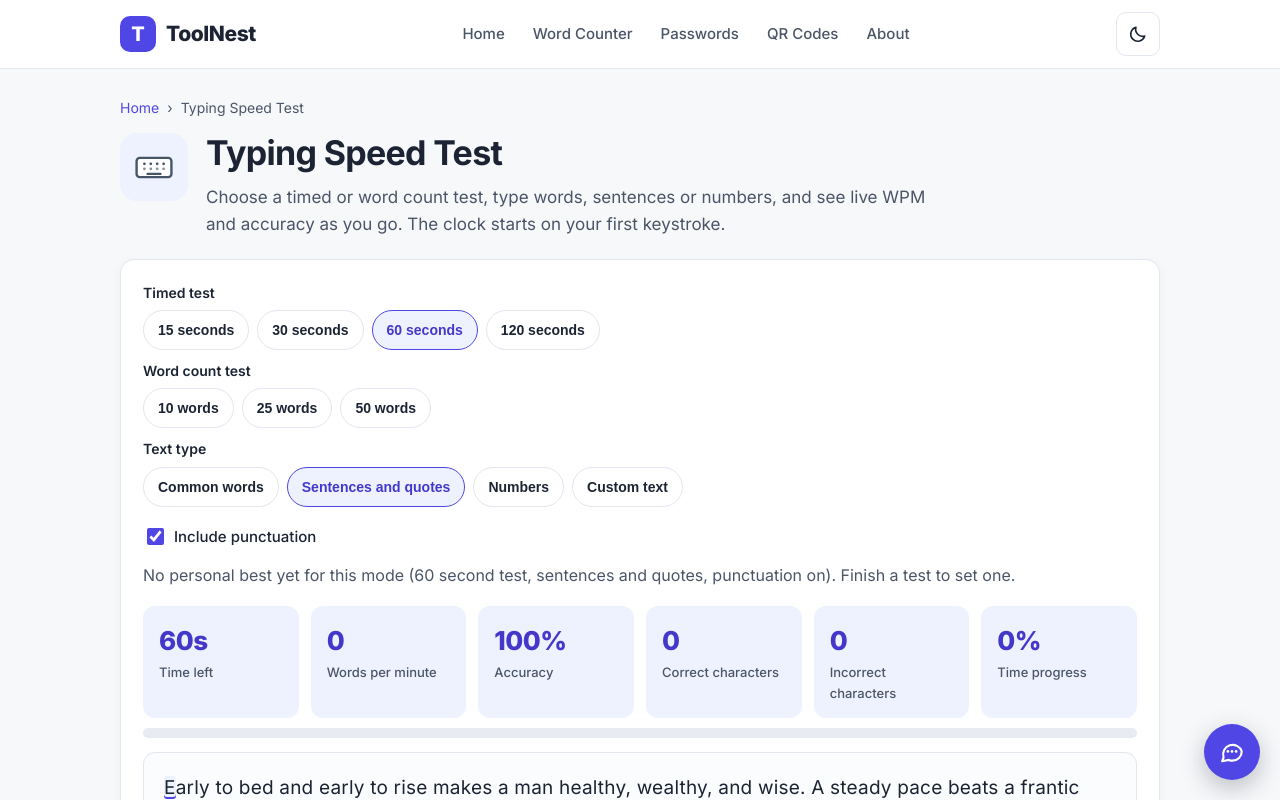
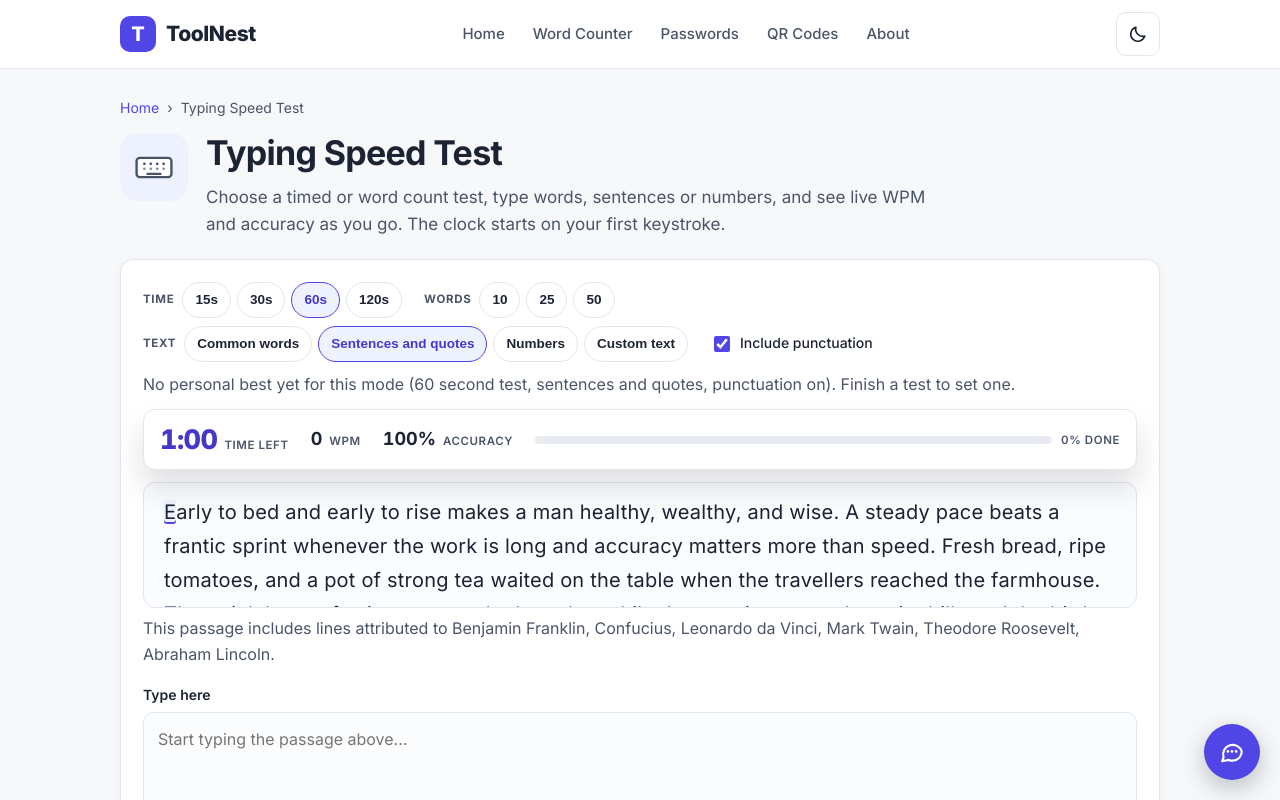
Before and after one commit to saurav73/ToolNest, a React (Vite) app: page /typing-speed-test in a window 1280 px wide. Shown: the top 800 px of the page. Built offline with nearby package versions, Linux system fonts and the light colour scheme.

Commit message:
Typing test: 3-line scrolling passage and slim sticky stats bar with timer

```diff
--- a/src/index.css
+++ b/src/index.css
@@ -643,15 +643,60 @@ td.num, th.num { text-align: right; font-variant-numeric: tabular-nums; }
 .file-actions .btn { padding: 5px 11px; font-size: 13.5px; min-height: 36px; }
 
 /* ---------- typing test ---------- */
-.typing-text {
-  font-size: 19px;
-  line-height: 1.75;
+/* Compact controls: every mode picker lives in one or two tidy chip rows. */
+.typing-controls { display: flex; flex-direction: column; gap: 8px; margin-bottom: 10px; }
+.tc-row { display: flex; flex-wrap: wrap; align-items: center; gap: 8px 22px; }
+.tc-group { display: flex; flex-wrap: wrap; align-items: center; gap: 6px; }
+.tc-label { font-size: 11.5px; font-weight: 700; letter-spacing: 0.06em; text-transform: uppercase; color: var(--ink-soft); margin-right: 2px; }
+.typing-controls .preset-chip { min-height: 36px; padding: 5px 12px; font-size: 13.5px; }
+.tc-check { display: inline-flex; align-items: center; gap: 7px; font-size: 14px; font-weight: 500; min-height: 36px; cursor: pointer; }
+.tc-check input[type='checkbox'] { width: 16px; height: 16px; accent-color: var(--accent); }
+.tc-check input[type='checkbox']:disabled { cursor: not-allowed; opacity: 0.5; }
+
+/* Slim live stats bar: sticky under the site header, so the time, WPM,
+   accuracy and progress stay on screen while typing. */
+.typing-stats {
+  position: sticky;
+  top: 68px;
+  z-index: 5;
+  display: flex;
+  align-items: center;
+  gap: 8px 22px;
+  background: var(--card);
+  border: 1px solid var(--line);
+  border-radius: 12px;
+  box-shadow: var(--nav-shadow);
+  padding: 8px 16px;
+  margin: 12px 0;
+}
+.ts-item { display: flex; align-items: baseline; gap: 7px; white-space: nowrap; }
+.ts-num { font-size: 18px; font-weight: 700; font-variant-numeric: tabular-nums; }
+.ts-time .ts-num { font-size: 27px; font-weight: 800; letter-spacing: -0.02em; color: var(--accent-dark); }
+.ts-lbl { font-size: 11.5px; font-weight: 600; letter-spacing: 0.05em; text-transform: uppercase; color: var(--ink-soft); white-space: nowrap; }
+.ts-progress { display: flex; align-items: center; gap: 9px; flex: 1 1 auto; min-width: 90px; }
+.ts-track { flex: 1 1 auto; min-width: 36px; height: 8px; border-radius: 999px; background: var(--meter-bg); overflow: hidden; }
+.ts-fill { height: 100%; border-radius: 999px; background: var(--accent); transition: width 0.2s; }
+
+/* Passage viewport: only about three lines are visible at a time. The
+   inner text is translated upwards as typing advances so the current
+   line stays in the middle of the window (see updateShift in
+   TypingTest.jsx). Height is three line boxes plus the inner padding. */
+.typing-viewport {
+  font-size: clamp(17px, 1vw + 13.5px, 20px);
+  line-height: 1.7;
   background: var(--field-bg);
   border: 1.5px solid var(--line);
   border-radius: 12px;
-  padding: 18px 20px;
+  height: calc(5.1em + 24px);
+  overflow: hidden;
+  user-select: none;
+  cursor: text;
+}
+.typing-text {
+  position: relative;
+  padding: 12px 20px;
   letter-spacing: 0.01em;
-  user-select: none;
+  transition: transform 0.25s ease;
 }
 .typing-text span { border-radius: 3px; }
 .typing-text span.ok { color: var(--ok); }
@@ -733,6 +778,16 @@ td.num, th.num { text-align: right; font-variant-numeric: tabular-nums; }
   .file-actions .btn { min-height: 44px; padding: 7px 12px; font-size: 14px; }
   .file-row .btn { min-height: 44px; }
   .checks label { min-height: 44px; }
+
+  /* typing test on phones: the stats bar stays one slim row and the
+     passage type drops a touch, keeping controls, time and text together */
+  .typing-stats { top: 62px; gap: 6px 13px; padding: 7px 12px; margin: 10px 0; }
+  .ts-time .ts-num { font-size: 22px; }
+  .ts-num { font-size: 15.5px; }
+  .ts-lbl { font-size: 10.5px; }
+  .ts-progress { min-width: 60px; }
+  .typing-viewport { font-size: 17.5px; }
+  .typing-text { padding: 12px 14px; }
   .dropzone { padding: 26px 16px; }
   textarea { min-height: 150px; }
   .stat-grid { grid-template-columns: repeat(auto-fill, minmax(128px, 1fr)); }
--- a/src/pages/tools/TypingTest.jsx
+++ b/src/pages/tools/TypingTest.jsx
@@ -319,6 +319,8 @@ export default function TypingTest() {
   const [newBest, setNewBest] = useState(false);
 
   const inputRef = useRef(null);
+  const viewportRef = useRef(null);
+  const innerRef = useRef(null);
   const intervalRef = useRef(null);
   const startRef = useRef(null);
   const typedRef = useRef('');
@@ -487,6 +489,38 @@ export default function TypingTest() {
     // eslint-disable-next-line react-hooks/exhaustive-deps
   }, []);
 
+  /* --------------------- passage viewport scroll -------------------- */
+  // The passage shows through a three-line window (Monkeytype style). After
+  // every render, shift the inner text up so the line holding the current
+  // character sits in the middle of that window. Everything is read from
+  // refs and the DOM, never from render scope, and it only runs in effects,
+  // so prerendering is untouched: the server output has no shift, which
+  // shows the first three lines, exactly the correct starting position.
+  const updateShift = () => {
+    const inner = innerRef.current;
+    const view = viewportRef.current;
+    if (!inner || !view) return;
+    const kids = inner.children;
+    if (!kids.length) { inner.style.transform = ''; return; }
+    const idx = Math.min(Math.max(typedRef.current.length, 0), kids.length - 1);
+    const span = kids[idx];
+    if (!span) return;
+    const cs = window.getComputedStyle(inner);
+    const linePx = parseFloat(cs.lineHeight) || parseFloat(cs.fontSize) * 1.7;
+    let shift = Math.max(0, span.offsetTop - linePx);
+    const maxShift = Math.max(0, inner.scrollHeight - view.clientHeight);
+    if (shift > maxShift) shift = maxShift;
+    inner.style.transform = shift > 0 ? `translateY(${-shift}px)` : '';
+  };
+
+  useEffect(() => { updateShift(); });
+
+  useEffect(() => {
+    window.addEventListener('resize', updateShift);
+    return () => window.removeEventListener('resize', updateShift);
+    // eslint-disable-next-line react-hooks/exhaustive-deps
+  }, []);
+
   /* ------------------------- settings changes ----------------------- */
   // Every settings change resets the run with a freshly generated passage.
   const applySettings = (nextSettings) => {
@@ -628,43 +662,42 @@ export default function TypingTest() {
       faqs={FAQS}
       content={CONTENT}
     >
-      <div className="field" style={{ marginBottom: 10 }}>
-        <span style={{ display: 'block', fontWeight: 600, fontSize: 14, marginBottom: 6 }}>Timed test</span>
-        <div className="preset-row" role="group" aria-label="Timed test length" style={{ margin: 0 }}>
+      <div className="typing-controls">
+        <div className="tc-row">
+          <div className="tc-group" role="group" aria-label="Timed test length">
+            <span className="tc-label" aria-hidden="true">Time</span>
             {TIME_OPTIONS.map((s) => (
               <button
                 key={s}
                 type="button"
                 className={`preset-chip${kind === 'time' && timeValue === s ? ' active' : ''}`}
                 aria-pressed={kind === 'time' && timeValue === s}
+                aria-label={`${s} seconds`}
                 onClick={() => chooseTimed(s)}
               >
-              {s} seconds
+                {s}s
               </button>
             ))}
           </div>
-      </div>
-
-      <div className="field" style={{ marginBottom: 10 }}>
-        <span style={{ display: 'block', fontWeight: 600, fontSize: 14, marginBottom: 6 }}>Word count test</span>
-        <div className="preset-row" role="group" aria-label="Word count test length" style={{ margin: 0 }}>
+          <div className="tc-group" role="group" aria-label="Word count test length">
+            <span className="tc-label" aria-hidden="true">Words</span>
             {WORD_OPTIONS.map((n) => (
               <button
                 key={n}
                 type="button"
                 className={`preset-chip${kind === 'words' && wordValue === n ? ' active' : ''}`}
                 aria-pressed={kind === 'words' && wordValue === n}
+                aria-label={`${n} words`}
                 onClick={() => chooseWords(n)}
               >
-              {n} words
+                {n}
               </button>
             ))}
           </div>
         </div>
-
-      <div className="field" style={{ marginBottom: 10 }}>
-        <span style={{ display: 'block', fontWeight: 600, fontSize: 14, marginBottom: 6 }}>Text type</span>
-        <div className="preset-row" role="group" aria-label="Text type" style={{ margin: 0 }}>
+        <div className="tc-row">
+          <div className="tc-group" role="group" aria-label="Text type">
+            <span className="tc-label" aria-hidden="true">Text</span>
             {TEXT_TYPES.map((t) => (
               <button
                 key={t.id}
@@ -677,10 +710,7 @@ export default function TypingTest() {
               </button>
             ))}
           </div>
-      </div>
-
-      <div className="checks" style={{ marginBottom: 6 }}>
-        <label>
+          <label className="tc-check">
             <input
               type="checkbox"
               checked={punctuation}
@@ -691,6 +721,7 @@ export default function TypingTest() {
           </label>
           {textType === 'numbers' && <span className="hint">Adds decimals and comma-grouped thousands.</span>}
           {textType === 'custom' && <span className="hint">Your own text is used exactly as pasted.</span>}
+        </div>
       </div>
 
       <p className="hint" style={{ margin: '4px 0 0' }} aria-live="polite">
@@ -734,32 +765,36 @@ export default function TypingTest() {
         </div>
       )}
 
-      <div className="stat-grid">
-        <div className="stat">
-          <div className="num">{kind === 'time' ? `${timeLeftSec}s` : formatClock(elapsedMs)}</div>
-          <div className="lbl">{kind === 'time' ? 'Time left' : 'Time elapsed'}</div>
+      <div className="typing-stats">
+        <div className="ts-item ts-time">
+          <span className="ts-num">{kind === 'time' ? formatClock(timeLeftSec * 1000) : formatClock(elapsedMs)}</span>
+          <span className="ts-lbl">{kind === 'time' ? 'Time left' : 'Elapsed'}</span>
         </div>
-        <div className="stat"><div className="num">{displayWpm}</div><div className="lbl">Words per minute</div></div>
-        <div className="stat"><div className="num">{stats.accuracy.toFixed(0)}%</div><div className="lbl">Accuracy</div></div>
-        <div className="stat"><div className="num">{stats.correct}</div><div className="lbl">Correct characters</div></div>
-        <div className="stat"><div className="num">{stats.incorrect}</div><div className="lbl">Incorrect characters</div></div>
-        <div className="stat">
-          <div className="num">{kind === 'time' ? `${Math.min(100, Math.round((elapsedMs / (timeValue * 1000)) * 100))}%` : `${wordsTyped} / ${totalWords}`}</div>
-          <div className="lbl">{kind === 'time' ? 'Time progress' : 'Words typed'}</div>
+        <div className="ts-item">
+          <span className="ts-num">{displayWpm}</span>
+          <span className="ts-lbl">WPM</span>
+        </div>
+        <div className="ts-item">
+          <span className="ts-num">{stats.accuracy.toFixed(0)}%</span>
+          <span className="ts-lbl">Accuracy</span>
+        </div>
+        <div className="ts-progress">
+          <div className="ts-track" aria-hidden="true">
+            <div className="ts-fill" style={{ width: `${progressPct}%` }} />
+          </div>
+          <span className="ts-lbl">{kind === 'words' ? `${wordsTyped} / ${totalWords} words` : `${progressPct}% done`}</span>
         </div>
       </div>
 
-      <div className="meter" aria-hidden="true" style={{ margin: '10px 0 14px' }}>
-        <div style={{ width: `${kind === 'time' ? Math.min(100, (elapsedMs / (timeValue * 1000)) * 100) : progressPct}%`, background: 'var(--accent)' }} />
-      </div>
-
+      <div className="typing-viewport" ref={viewportRef} onClick={focusInput} aria-label="Passage to type. Click here, then type in the box below.">
         {passage ? (
-        <div className="typing-text" aria-label="Passage to type" style={{ whiteSpace: 'pre-wrap' }}>{chars}</div>
+          <div className="typing-text" ref={innerRef}>{chars}</div>
         ) : (
-        <div className="typing-text" aria-label="Passage to type">
+          <div className="typing-text">
             Paste your text above and choose Use this text, and your passage will appear here.
           </div>
         )}
+      </div>
       {sources.length > 0 && (
         <p className="hint" style={{ marginTop: 8 }}>
           This passage includes lines attributed to {sources.join(', ')}.
```
Lines whose indentation alone changed are shown as unchanged.
